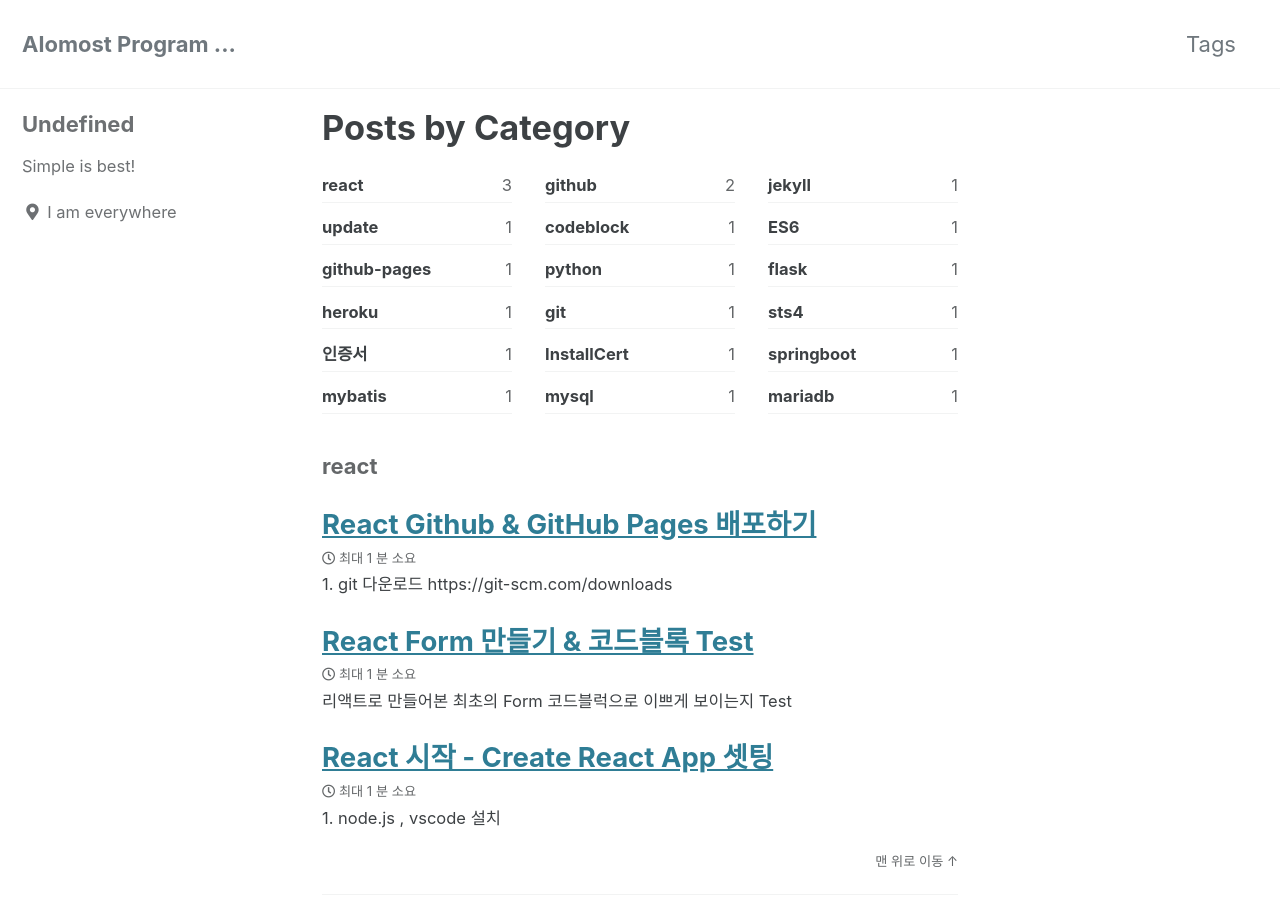
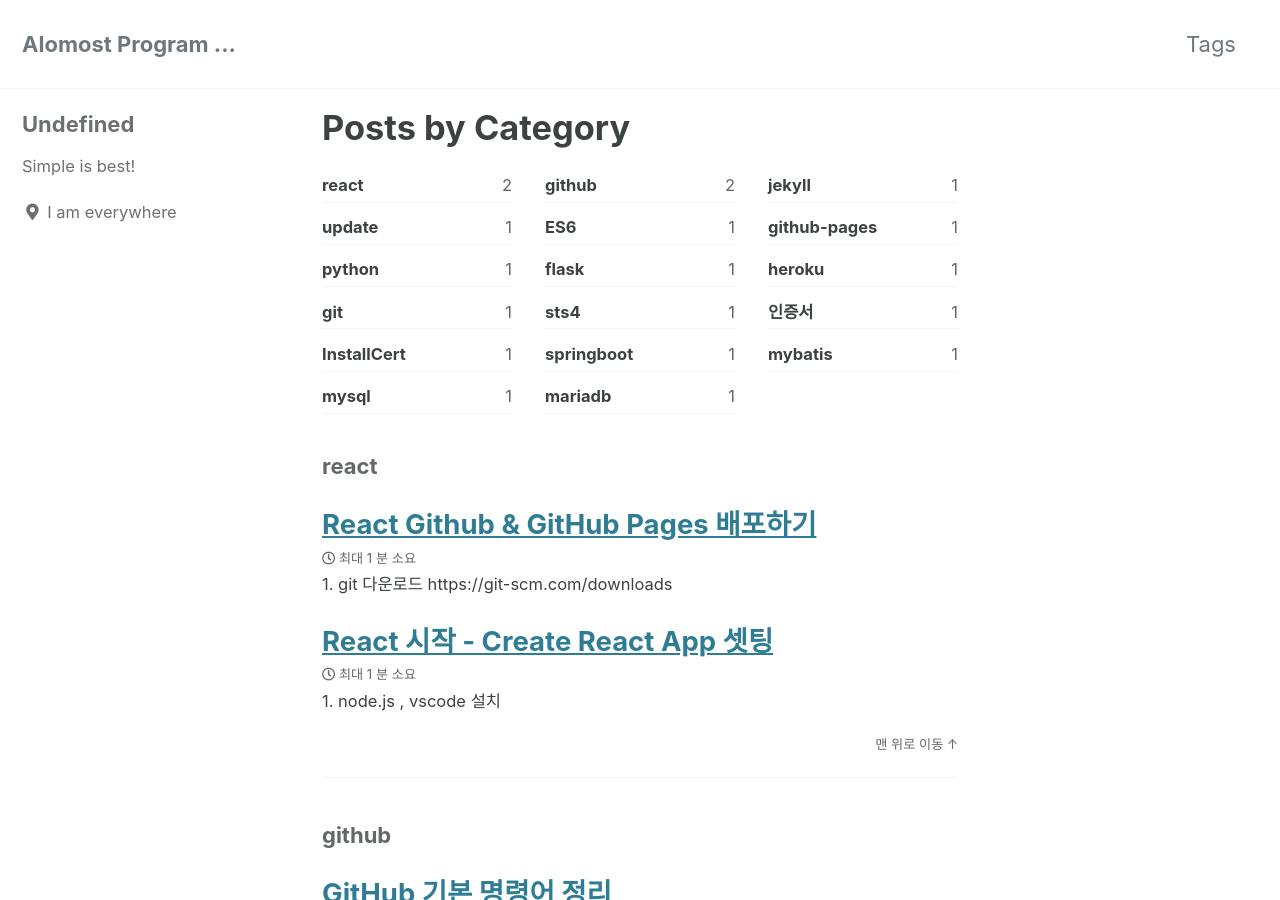
Before and after one commit to Jn22L/jn22l.github.io, a Jekyll site: the page built from _pages/category-archive.md, in a window 1280 px wide and 900 px high. Built offline with Jekyll 4.4.1, drawn with Linux system fonts in a browser that asks for light colours; cached includes are drawn as plain includes; some of the changed text lies outside the part shown.

Commit message:
Update 2020-09-23-react2.md

```diff
--- a/_posts/2020-09-23-react2.md
+++ b/_posts/2020-09-23-react2.md
@@ -1,7 +1,7 @@
 ---
 title: "React Form 만들기 & 코드블록 Test"
 date: 2020-09-23 15:48:00 -0600
-categories: react codeblock
+tags: react
 ---
 
 ##### 리액트로 만들어본 최초의 Form
```
